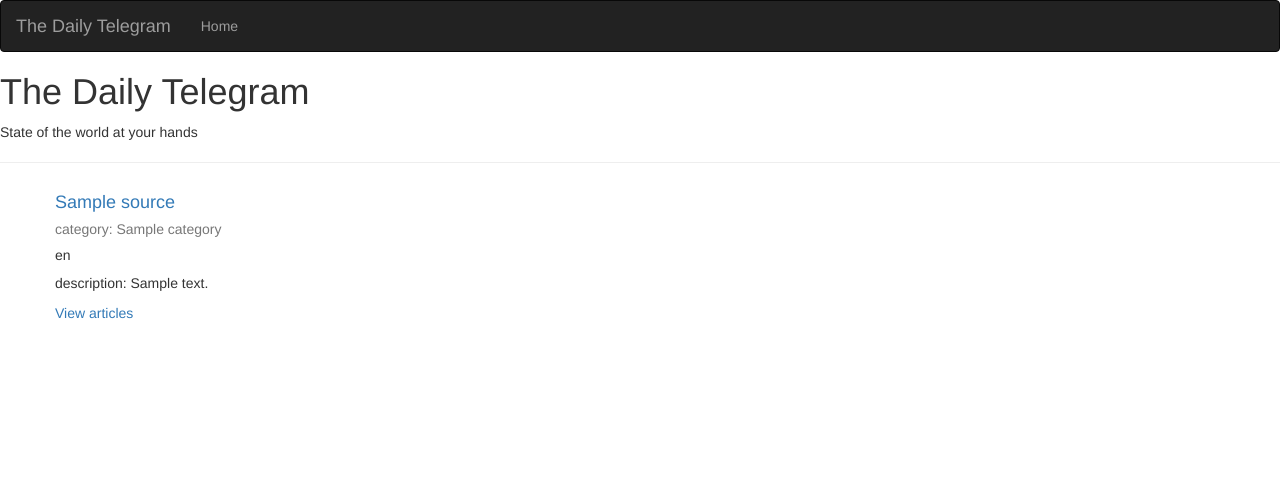
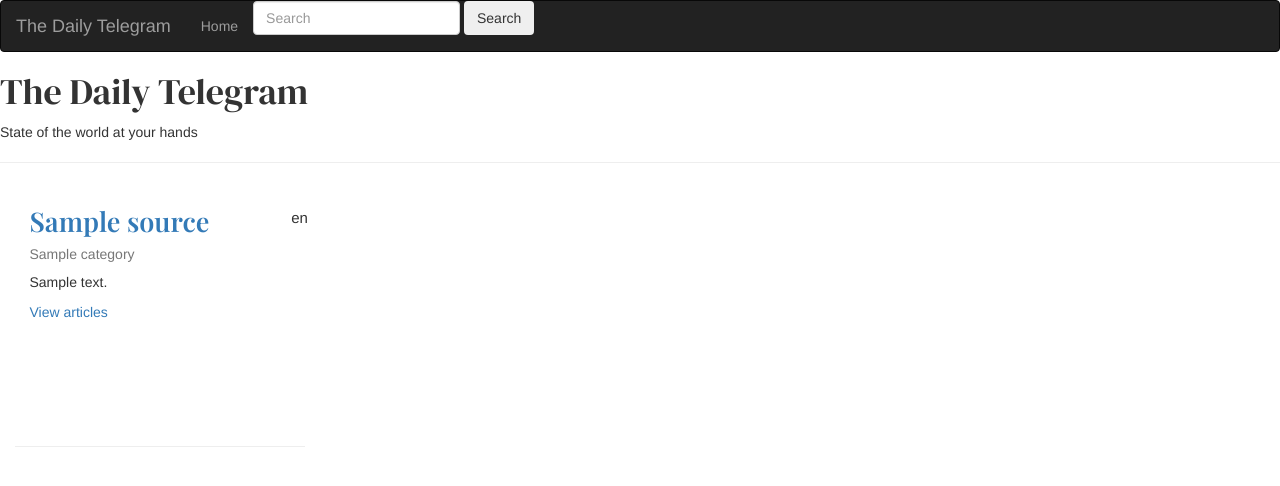
Before and after one commit to lornakamau/the-daily-telegram, a Flask app: template app/templates/index.html in a window 1280 px wide. Shown: the top 486 px of the page. Run offline with Flask 2, Linux system fonts and the light colour scheme; the template is opened without the code that fills it: most values are stand-ins (such as "Sample title", 1, 10 or a date in 2020); parts of the project's set-up code (start-up, migrations or seed data) failed here and were passed over; some libraries are stand-ins or nearby versions.

Commit message:
add styling to index.html

```diff
--- /dev/null
+++ b/app/static/css/index.css
@@ -0,0 +1,14 @@
+.card {
+    margin: 3%;
+    width: 30rem;
+    height: 23.5rem;
+    padding: 2%;
+}
+
+.card .card-title {
+    font-size: 2.7rem;
+    font-family: 'Playfair Display', serif;
+}
+.language{
+    float: right;margin-right: 1rem; font-size: 1.5rem; display: inline-flex;
+}
--- a/app/templates/base.html
+++ b/app/templates/base.html
@@ -3,3 +3,30 @@
 {% block navbar %}
     {% include 'navbar.html' %}
 {% endblock %}
+<!DOCTYPE html>
+<html>
+
+<head>
+  <meta charset="utf-8">
+  {% if title %}
+  <title> {{ title }}</title>
+  {% else %}
+  <title> The Daily Telegram </title>
+  {% endif %}
+  {% block styles %}
+  {{ super() }}
+  <link rel="stylesheet" href="{{url_for('static',filename='css/base.css')}}" type="text/css">
+  <link href="https://fonts.googleapis.com/css2?family=DM+Serif+Display&family=Playfair+Display:wght@600&family=Roboto&display=swap" rel="stylesheet">
+  {% endblock %}
+</head>
+
+<body style="font-family: 'Roboto', sans-serif;">
+  <!-- Content block -->
+  <div class="container-fluid">
+  {% block content %}
+
+  {% endblock%}
+  </div>
+</body>
+
+</html>
--- a/app/templates/index.html
+++ b/app/templates/index.html
@@ -1,11 +1,18 @@
 {% extends 'base.html'%}
 {% import 'macros.html' as macro%}
+<!-- Styles block -->
+{% block styles%}
+{{ super() }}
+<link rel="stylesheet" href="{{url_for('static',filename='css/index.css')}}" type="text/css">
+{% endblock %}
 <!-- Content block -->
 {% block content %}
-    <h1>The Daily Telegram</h1>
+
+    <h1 style="font-family: 'DM Serif Display', serif;">The Daily Telegram</h1>
     <p>State of the world at your hands</p>
     <hr>
-    <ul>
+    <div class="body">
         {{macro.displaySourcesList(sources)}}
-    </ul>
+    </div>
+
 {% endblock%}
--- a/app/templates/macros.html
+++ b/app/templates/macros.html
@@ -1,20 +1,39 @@
-{% macro displaySourcesList(sources_list)%}
+<!-- {% macro displaySourcesList(sources_list)%}
 {% for sources in sources_list%}
-
-<div class=col-md-3>
-  <div class="source-card card" style="width: 18rem;">
-    <div class="source-card-body card-body">
+<div class="flex-container" style="display: flex; flex-wrap: wrap;background-color: blue;"> -->
+  <!-- <div class=>
+  <div class="card mb-4 col-md-3" style="width: 20rem; height: 100%; border-color: yellowgreen ;">
+    <div class="card-body">
       <a href={{sources.url}} target="_blank">
         <h4 class="card-title" id="source-title">{{sources.name}}</h4>
       </a>
-      <h5 class="card-subtitle mb-2 text-muted"> category: {{sources.category}}</h5>
+
       <h5>{{sources.language}}</h5>
       <p class="card-text"> description: {{sources.description}} </p>
       <a href="/{{sources.id}}" class="card-link">View articles</a>
       <br>
     </div>
   </div>
+</div> -->
+<!-- </div>
+{%endfor%}
+{% endmacro %} -->
+
+{% macro displaySourcesList(sources_list)%}
+{% for sources in sources_list%}
+<div class="cards col-md-3">
+  <div class="card">
+    <div class="card-body">
+      <div class="language">{{sources.language}}</div>
+      <a href={{sources.url}} target="_blank"><h5 class="card-title">{{sources.name}}</h5></a>
+      <h5 class="card-subtitle mb-8 text-muted">{{sources.category}}</h5>
+      <p class="card-text">{{sources.description}}</p>
+      <a href="/{{sources.id}}" class="card-link">View articles</a>
+    </div>
+  </div>
+  <hr>
 </div>
+
 {%endfor%}
 {% endmacro %}
 
@@ -28,3 +47,14 @@
 </div>
 {% endfor %}
 {% endmacro %}
+
+{% macro displayKeyword(keyword_list) %}
+{% for keyword in keyword_list%}
+<div class="articles col-md-4">
+  <img src="{{keyword.imageurl}}" alt="article image" class="img-responsive">
+  <h3>{{keyword.title}}</h4>
+  <p> published on:{{keyword.publishedAt}}</p>
+  <a href={{keyword.url}}>Read article</a>
+</div>
+{% endfor %}
+{% endmacro %}
--- a/app/templates/navbar.html
+++ b/app/templates/navbar.html
@@ -12,6 +12,12 @@
         <div class="navbar-collapse collapse">
             <ul class="nav navbar-nav">
                 <li><a href="/">Home</a></li>
+                <li>
+                        <form class="form-inline">
+                            <input class="form-control mr-sm-2" type="text" placeholder="Search" name="keyword_query" aria-label="Search">
+                            <button class="btn btn-outline-success my-2 my-sm-0" value="Submit" type="submit">Search</button>
+                        </form>
+                </li>
         </div>
     </div>
 </div>
```
Also changed, not shown: app/request.py (+6 -6 lines), app/templates/articles.html (+4 -7 lines), app/templates/search.html (added, +18 -0 lines), app/views.py (+15 -6 lines), app/static/css/articles.css (added), app/static/css/base.css (added).
